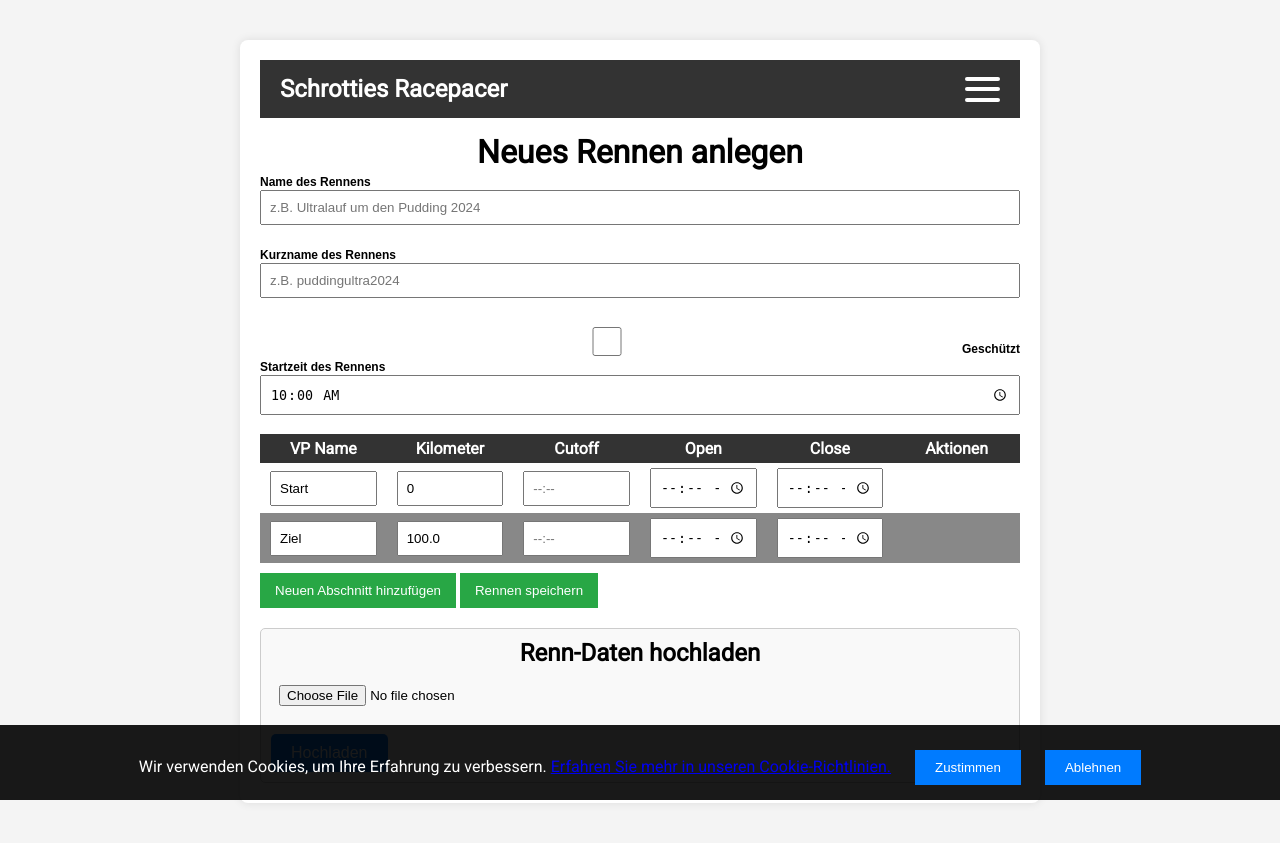
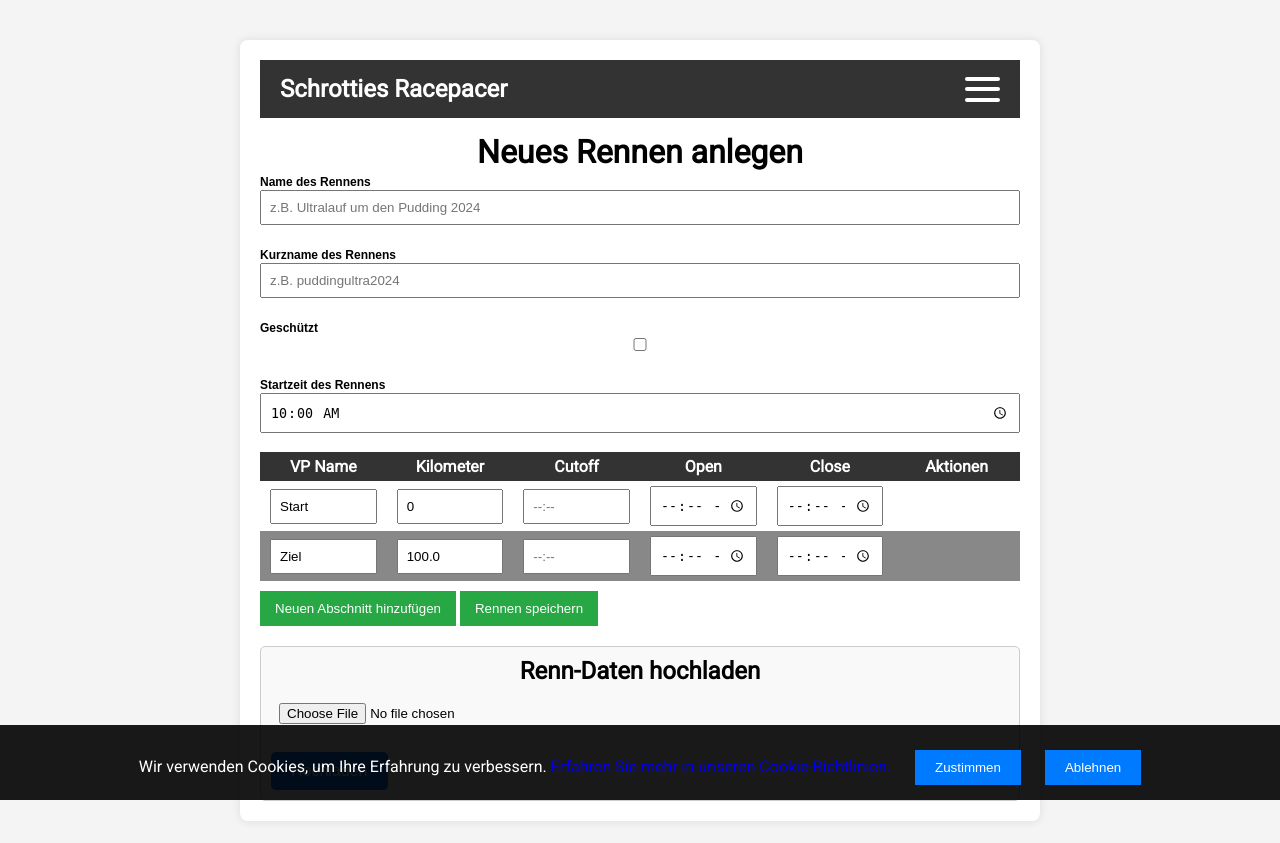
Before and after one commit to Schrottie/SchrottiesRacePacer, a PHP site: page /add_race.html in a window 1280 px wide. Shown: the top 843 px of the page. Before the commit the page ends 806 px from the top, so only its background shows below. Run offline with PHP 8.4, Linux system fonts and the light colour scheme.

Commit message:
Kosmetik

```diff
--- a/add_race.html
+++ b/add_race.html
@@ -39,9 +39,8 @@
             <label for="kurzName">Kurzname des Rennens</label>
             <input type="text" id="kurzName" placeholder="z.B. puddingultra2024" required><br /><br />
 
-            <div class="checkbox-container">
-                <input type="checkbox" id="pinned" name="pinned"><label for="pinned">Geschützt</label>
-            </div>
+            <label for="pinned">Geschützt</label>
+            <input type="checkbox" id="pinned" name="pinned"><br /><br />
 
             <label for="startTime">Startzeit des Rennens</label>
             <input type="time" id="startTime" value="10:00" required><br /><br />
--- a/styles.css
+++ b/styles.css
@@ -392,24 +392,3 @@ input {
     font-size: 0.9em;
     margin-left: 10px;
 }
-
-/* Container für das Label und die Checkbox */
-.checkbox-container {
-    display: flex;
-    align-items: normal;
-    margin-top: 10px; /* Optional: Abstand nach oben, um Platz zwischen anderen Elementen zu schaffen */
-}
-
-/* Stil für das Label */
-.checkbox-container label {
-    margin-left: 8px; /* Abstand zwischen Label und Checkbox */
-}
-
-/* Stil für die Checkbox */
-.checkbox-container input[type="checkbox"] {
-    margin-left: 0; /* Entfernt zusätzlichen Abstand links von der Checkbox */
-}
-
-#racesTable {
-    margin-top: 15px;
-}
```
